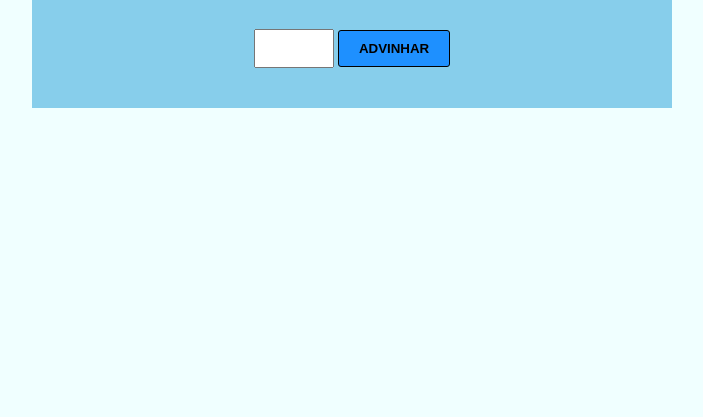
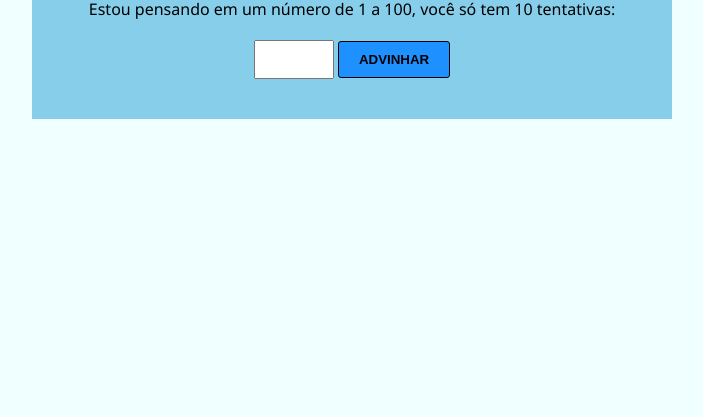
Before and after one commit to HeloisaFelizardo/advinhe-o-numero, a website: page index.html in a window 1280 px wide. Shown: the part 383-800 px from the top of the page, without its empty margins (288-991 px from the left). Drawn offline with Linux system fonts and the light colour scheme; the site is published under a folder, as on GitHub Pages, so addresses that start at the root find nothing.

Commit message:
fix caminho js

```diff
--- a/index.html
+++ b/index.html
@@ -19,7 +19,7 @@
         <h2 id="outAnswer"></h2>
     </main>
 </body>
-<script src="/src/js/scripts.js"></script>
+<script src="src/js/scripts.js"></script>
 
 
 </html>
```
